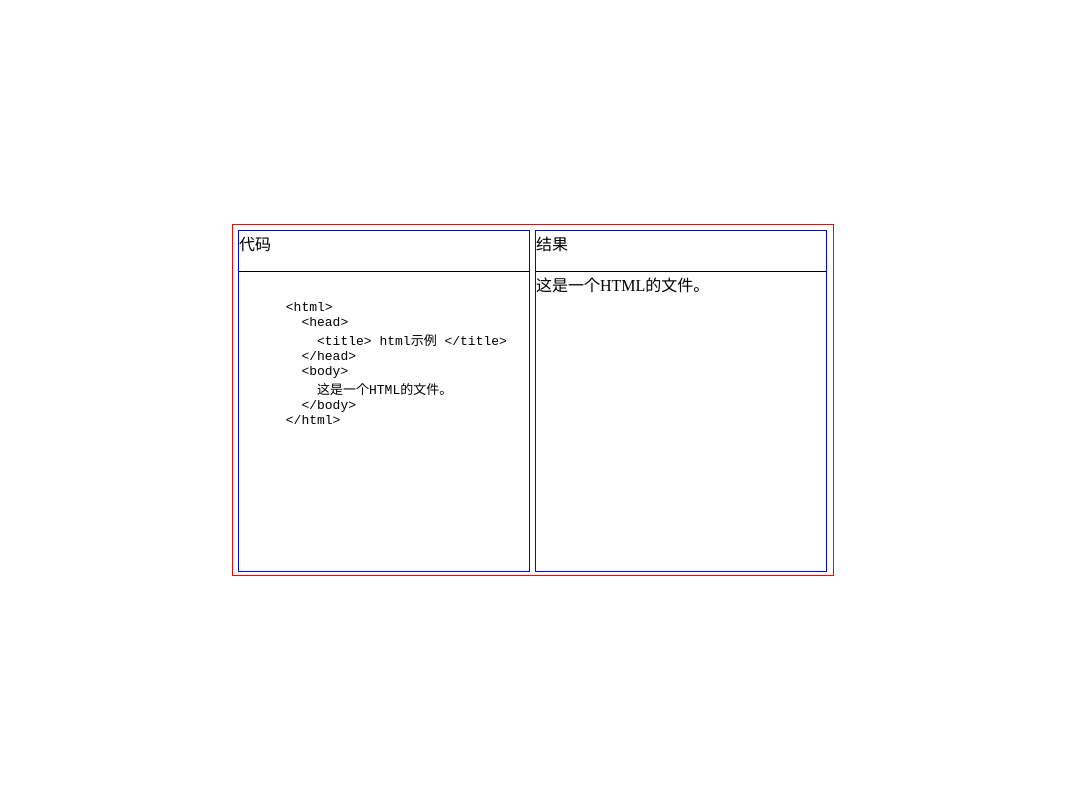
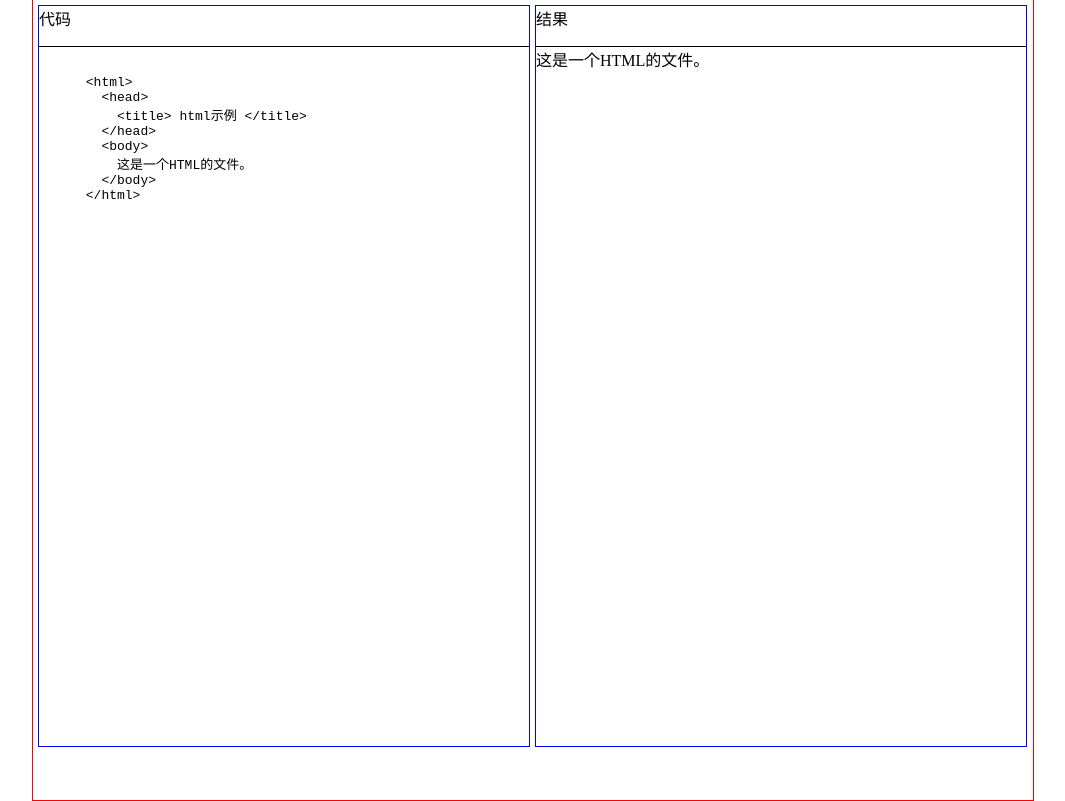
Before and after one commit to Whiffe/Web-Neusoft, a plain HTML site: page chapter/1.html in a window 1280 px wide. Shown: the whole page, without its empty margins (107-1172 px from the left). Drawn offline with Linux system fonts and the light colour scheme.

Commit message:
Update 1.html

```diff
--- a/chapter/1.html
+++ b/chapter/1.html
@@ -9,8 +9,8 @@
     .div-parent {
         margin-top:5px;
         margin-left:5px;
-        width: 600px;
-        height: 350px;
+        width: 1000px;
+        height: 800px;
         margin: auto;
         position: absolute;
         top: 0;
@@ -23,14 +23,14 @@
     .div-child {
         margin-top:5px;
         margin-left:5px;
-        width: 290px;
-        height: 340px;
+        width: 490px;
+        height: 740px;
         float:left;
         border: 1px solid blue;
     }
 
     .div-child-top {
-        width: 290px;
+        width: 490px;
         height: 40px;
         border-bottom: 1px solid black;
     }
```
